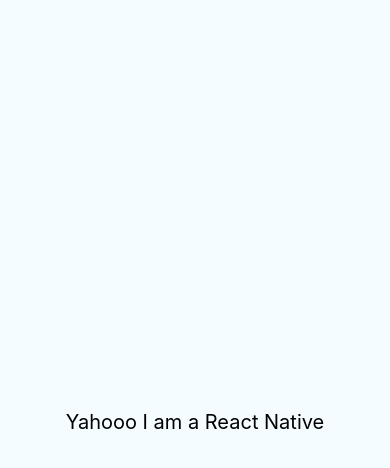
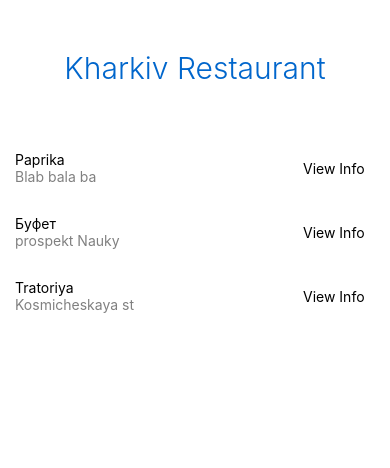
Before and after one commit to BKSnake/KharkivRestaurants, a React Native app: screen / in a window 390 px wide. Shown: the top 468 px of the page. Built offline with nearby package versions, Linux system fonts and the light colour scheme.

Commit message:
first steps of ReactNative development

```diff
--- a/App.js
+++ b/App.js
@@ -9,31 +9,57 @@
 import React, { Component } from "react";
 import { StyleSheet, Text, View } from "react-native";
 
+const arrayOfList = [
+  { name: "Paprika", address: "Blab bala ba" },
+  { name: "Буфет", address: "prospekt Nauky" },
+  { name: "Tratoriya", address: "Kosmicheskaya st" }
+];
+
 export default class App extends Component {
   render() {
     return (
-      <View style={styles.container}>
-        <Text style={styles.welcome}>Yahooo I am a React Native</Text>
+      <View style={styles.component}>
+        <Text style={styles.header}>Kharkiv Restaurant</Text>
+        {arrayOfList.map((item, index) => (
+          <View key={index} style={styles.cafeItem}>
+            <View style={styles.cafeInfo}>
+              <Text>{item.name}</Text>
+              <Text style={styles.cafeAddress}>{item.address}</Text>
+            </View>
+            <Text style={styles.cafeGetInfo}>View Info</Text>
+          </View>
+        ))}
       </View>
     );
   }
 }
 
 const styles = StyleSheet.create({
-  container: {
-    flex: 1,
-    justifyContent: "center",
-    alignItems: "center",
-    backgroundColor: "#F5FCFF"
+  component: {
+    flex: 1
   },
-  welcome: {
-    fontSize: 20,
+  header: {
+    padding: 40,
+    fontSize: 30,
     textAlign: "center",
-    margin: 10
+    margin: 10,
+    color: "#0066cc",
+    fontWeight: "300"
   },
-  instructions: {
-    textAlign: "center",
-    color: "#333333",
-    marginBottom: 5
+  cafeItem: {
+    flexDirection: "row",
+    padding: 15
+  },
+  cafeInfo: {
+    flexDirection: "column",
+    flex: 8
+  },
+  cafeAddress: {
+    color: "grey"
+  },
+  cafeGetInfo: {
+    flex: 2,
+    alignContent: "center",
+    justifyContent: "center"
   }
 });
```
